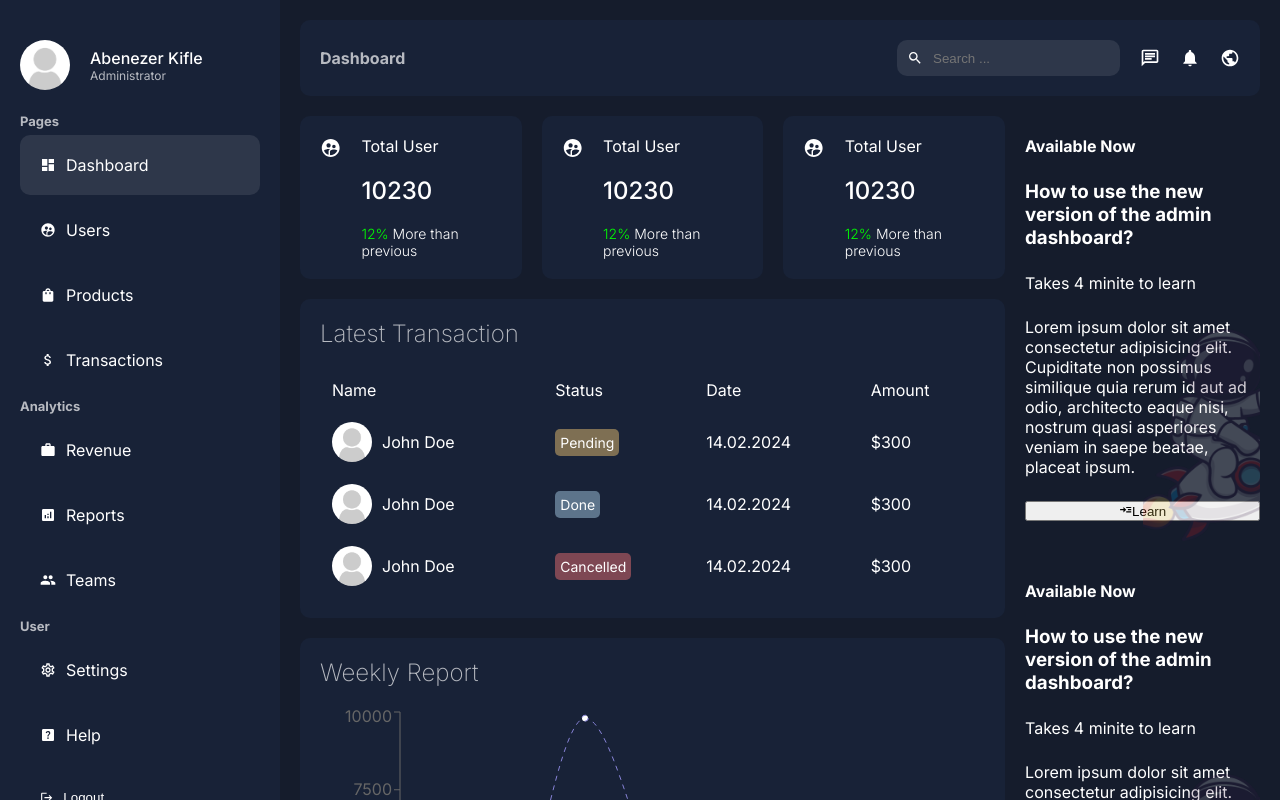
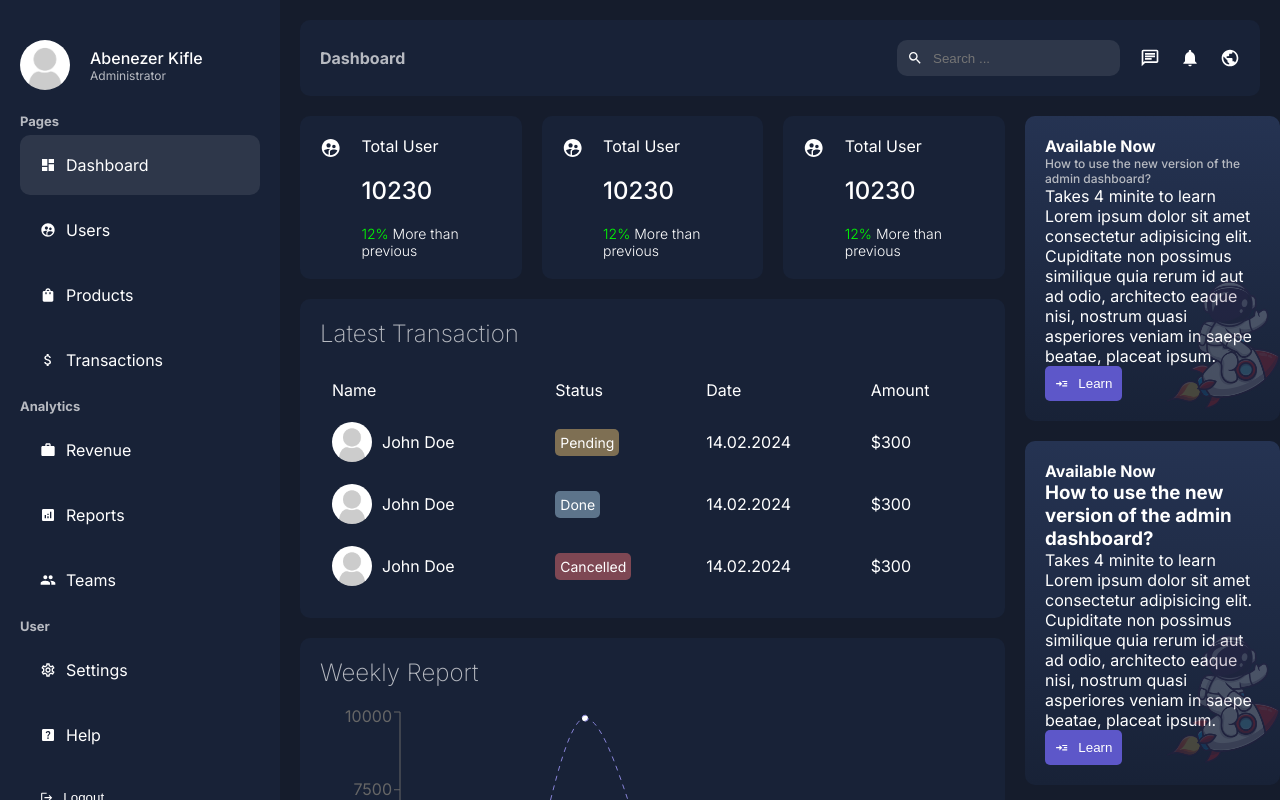
Before and after one commit to abenooo/NextJs_14_AdminDashboard, a Next.js app: page /dashboard in a window 1280 px wide. Shown: the top 800 px of the page. Built offline with nearby package versions, Linux system fonts and the light colour scheme.

Commit message:
Fix the right bar css

```diff
--- a/app/ui/dashboard/rightbar/rightbar.module.css
+++ b/app/ui/dashboard/rightbar/rightbar.module.css
@@ -1,33 +1,48 @@
-.container{
-
+.container {
+  position: fixed;
 }
-.bgContainer{
+.item {
+  position: relative;
+  background: linear-gradient(to top, #182237, #253352);
+  padding: 20px 20px;
+  border-radius: 10px;
+  margin-bottom: 20px;
+}
+.bgContainer {
   position: absolute;
   bottom: 0;
   right: 0;
   width: 50%;
   height: 50%;
 }
-.item{
-    position: relative;
-    background-color: linear-gradient(to top, #182237, #253352);
-    padding: 20px 0px;
-    border-radius: 10px;
-    margin-bottom: 20px;
-}
-.bg{
-    object-fit: cover;
+
+.bg {
+  object-fit: contain;
   opacity: 0.2;
 }
 
-.texts{
+.text {
   display: flex;
   flex-direction: column;
   gap: 24px;
 }
-.notification{
+.notification {
   font-weight: bold;
 }
-.title{
-
+.title {
+  font-weight: 500;
+  font-size: 12px;
+  color: var(--textSoft);
 }
+.button {
+  padding: 10px;
+  display: flex;
+  align-items: center;
+  gap: 10px;
+  background-color: #5d57c9;
+  color: white;
+  border: none;
+  border-radius: 5px;
+  cursor: pointer;
+  width: max-content;
+}
```
Lines whose indentation alone changed are shown as unchanged.
